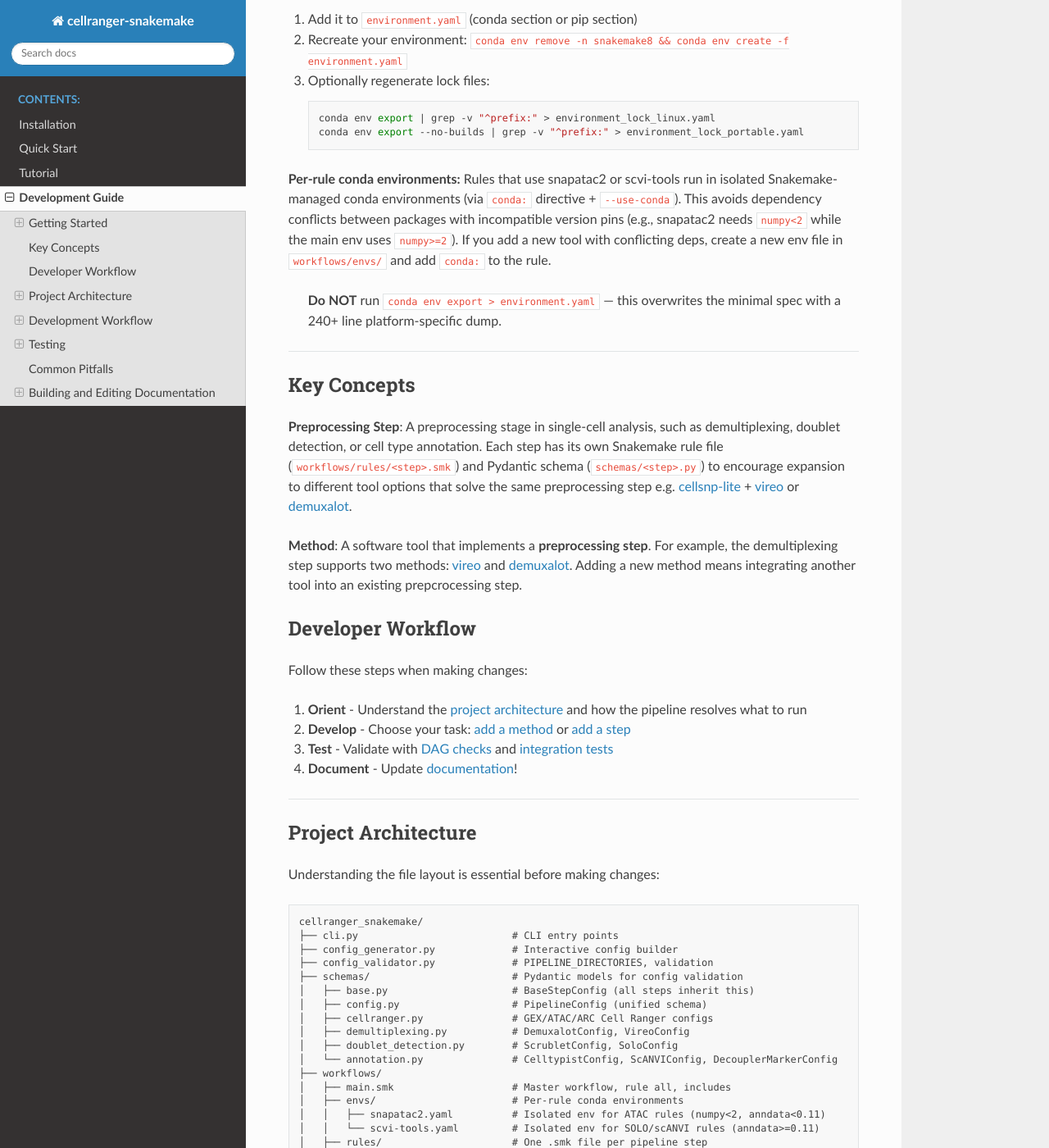
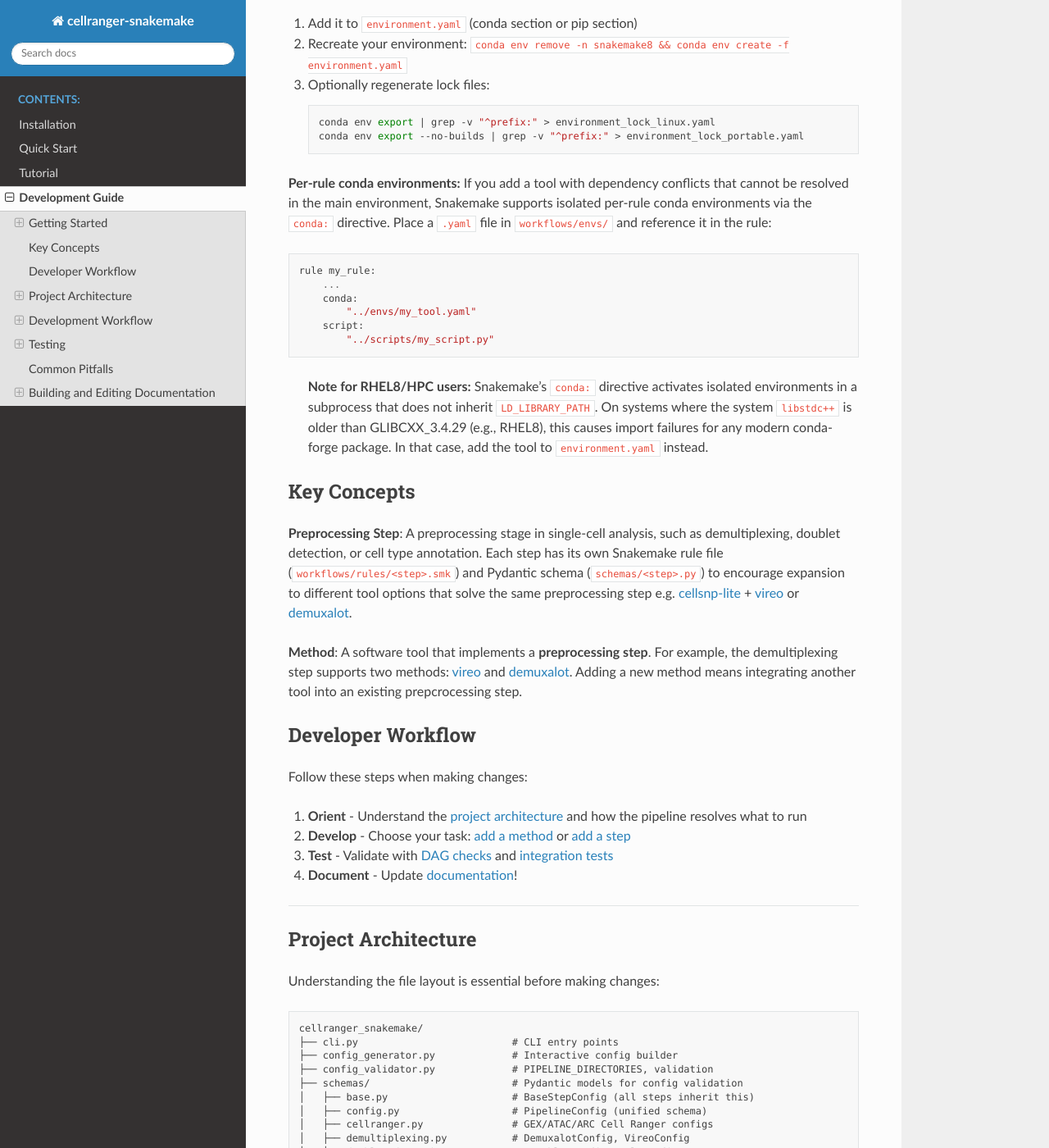
Before and after one commit to mschecht/cellranger-snakemake, a Sphinx documentation site: the page built from docs/source/development.md, in a window 1280 px wide and 1400 px high, scrolled down 871 px. Shown: the whole window at 82% size. Built offline with Sphinx 7.4.7 and the Read the Docs theme 3.1.0, drawn with Linux system fonts in a browser that asks for light colours; some of the changed text lies outside the part shown.

Commit message:
unifying installation to one yaml and updated docs

````diff
--- a/docs/source/development.md
+++ b/docs/source/development.md
@@ -21,10 +21,10 @@
 | `environment.yaml` | Minimal install spec (hand-maintained) | Yes — edit this when adding/changing deps |
 | `environment_lock_linux.yaml` | Exact pins for Linux reproducibility | No — regenerate with `conda env export` |
 | `environment_lock_portable.yaml` | Exact pins without build hashes | No — regenerate with `conda env export --no-builds` |
-| `workflows/envs/snapatac2.yaml` | Per-rule env for ATAC rules (snapatac2) | Yes |
-| `workflows/envs/scvi-tools.yaml` | Per-rule env for SOLO/scANVI rules (scvi-tools) | Yes |
 
 **To add a new dependency:**
+
+> **Do NOT** run `conda env export > environment.yaml` — this overwrites the minimal spec with a 240+ line platform-specific dump.
 
 1. Add it to `environment.yaml` (conda section or pip section)
 2. Recreate your environment: `conda env remove -n snakemake8 && conda env create -f environment.yaml`
@@ -34,11 +34,18 @@
    conda env export --no-builds | grep -v "^prefix:" > environment_lock_portable.yaml
    ```
 
-**Per-rule conda environments:** Rules that use snapatac2 or scvi-tools run in isolated Snakemake-managed conda environments (via `conda:` directive + `--use-conda`). This avoids dependency conflicts between packages with incompatible version pins (e.g., snapatac2 needs `numpy<2` while the main env uses `numpy>=2`). If you add a new tool with conflicting deps, create a new env file in `workflows/envs/` and add `conda:` to the rule.
+**Per-rule conda environments:** If you add a tool with dependency conflicts that cannot be resolved in the main environment, Snakemake supports isolated per-rule conda environments via the `conda:` directive. Place a `.yaml` file in `workflows/envs/` and reference it in the rule:
 
-> **Do NOT** run `conda env export > environment.yaml` — this overwrites the minimal spec with a 240+ line platform-specific dump.
+```python
+rule my_rule:
+    ...
+    conda:
+        "../envs/my_tool.yaml"
+    script:
+        "../scripts/my_script.py"
+```
 
----
+> **Note for RHEL8/HPC users:** Snakemake's `conda:` directive activates isolated environments in a subprocess that does not inherit `LD_LIBRARY_PATH`. On systems where the system `libstdc++` is older than GLIBCXX_3.4.29 (e.g., RHEL8), this causes import failures for any modern conda-forge package. In that case, add the tool to `environment.yaml` instead.
 
 ## Key Concepts
 
@@ -75,9 +82,6 @@
 │   └── annotation.py               # CelltypistConfig, ScANVIConfig, DecouplerMarkerConfig
 ├── workflows/
 │   ├── main.smk                    # Master workflow, rule all, includes
-│   ├── envs/                       # Per-rule conda environments
-│   │   ├── snapatac2.yaml          # Isolated env for ATAC rules (numpy<2, anndata<0.11)
-│   │   └── scvi-tools.yaml         # Isolated env for SOLO/scANVI rules (anndata>=0.11)
 │   ├── rules/                      # One .smk file per pipeline step
 │   │   ├── cellranger.smk          # Cell Ranger count/aggregation
 │   │   ├── object_creation.smk     # Per-capture AnnData/MuData creation
--- a/environment.yaml
+++ b/environment.yaml
@@ -5,7 +5,7 @@
   - defaults
 dependencies:
   # Core framework
-  - python>=3.10,<3.13
+  - python>=3.12,<3.13
   - pip
   - snakemake>=9.0
   # Bioinformatics tools
@@ -19,6 +19,7 @@
   - scanpy>=1.10
   - anndata>=0.10
   - leidenalg
+  - scvi-tools>=1.4
   # Visualization
   - graphviz
   # Testing
@@ -36,5 +37,7 @@
       # HPC execution
       - snakemake-executor-plugin-slurm==2.0.3
       - snakemake-executor-plugin-slurm-jobstep==0.3.0
+      # ATAC processing (pip-only, numpy>=2.0 compatible since 2.6+)
+      - snapatac2>=2.9
       # Install this package itself
       - -e .
````
Also changed, not shown: docs/source/installation.md (+1 -7 lines), 5 other files.
